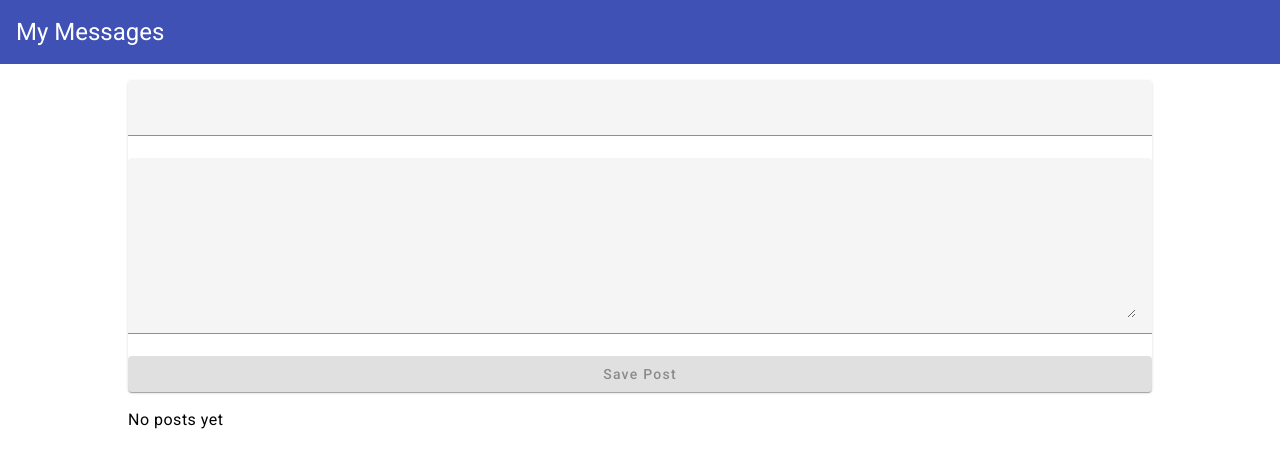
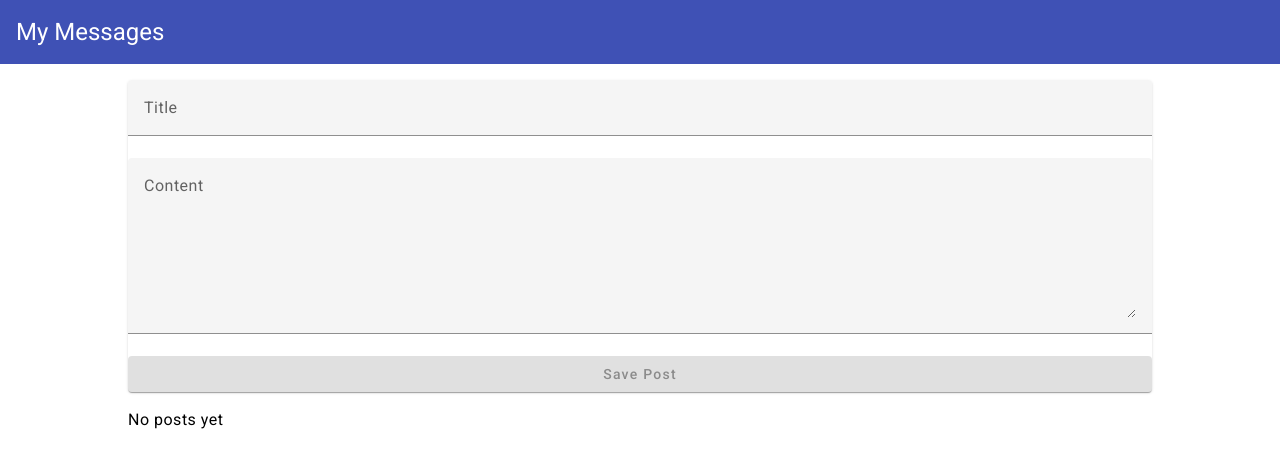
Before and after one commit to sudhansom/angular-project-aug, an Angular app: page / in a window 1280 px wide. Shown: the top 468 px of the page. Built offline with nearby package versions, Linux system fonts and the light colour scheme.

Commit message:
add actions: edit and delete

```diff
--- a/src/app/posts/post-create/post-create.component.html
+++ b/src/app/posts/post-create/post-create.component.html
@@ -2,11 +2,11 @@
   <form (ngSubmit)="onAddPost(postForm)" #postForm="ngForm">
 
     <mat-form-field>
-      <input matInput type="text" name="title" #title="ngModel" ngModel required>
+      <input placeholder="Title" matInput type="text" name="title" #title="ngModel" ngModel required>
       <mat-error *ngIf="title.invalid && title.touched">Please provide title</mat-error>
     </mat-form-field>
     <mat-form-field>
-      <textarea  matInput rows="6" name="content" #content="ngModel" ngModel required></textarea>
+      <textarea placeholder="Content"  matInput rows="6" name="content" #content="ngModel" ngModel required></textarea>
       <mat-error *ngIf="content.invalid && content.touched">Please provide content</mat-error>
     </mat-form-field>
     <button [disabled]="!postForm.valid" mat-raised-button color="accent" type="submit">Save Post</button>
--- a/src/app/posts/post-create/post-create.component.ts
+++ b/src/app/posts/post-create/post-create.component.ts
@@ -16,8 +16,7 @@ export class PostCreateComponent {
 
   onAddPost(form: NgForm){
     this.postService.addPost(form.value.title, form.value.content);
-    this.enteredContent = '';
-    this.enteredContent = '';
+    form.resetForm();
   }
 
   constructor(private postService: PostsService){}
--- a/src/app/posts/post-list/post-list.component.html
+++ b/src/app/posts/post-list/post-list.component.html
@@ -3,6 +3,10 @@
     <mat-expansion-panel-header>
       {{ post?.title}}
     </mat-expansion-panel-header>
+    <mat-action-row>
+      <button mat-button color="primary">EDIT</button>
+      <button mat-button color="warn">DELETE</button>
+    </mat-action-row>
     <p>{{ post?.content }}</p>
   </mat-expansion-panel>
 </mat-accordion>
```
